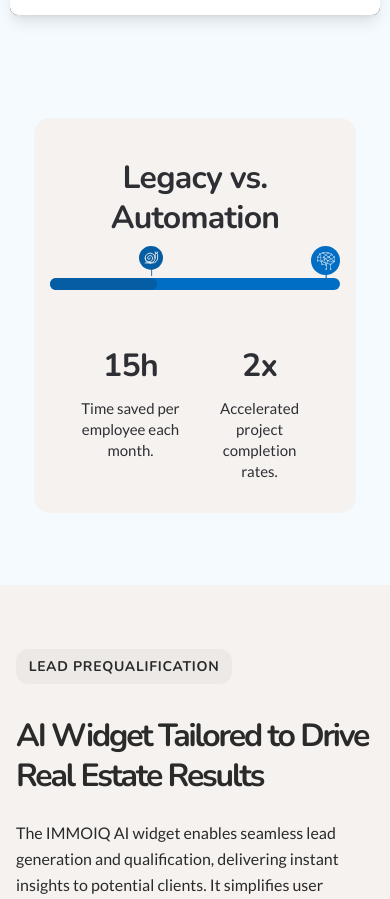
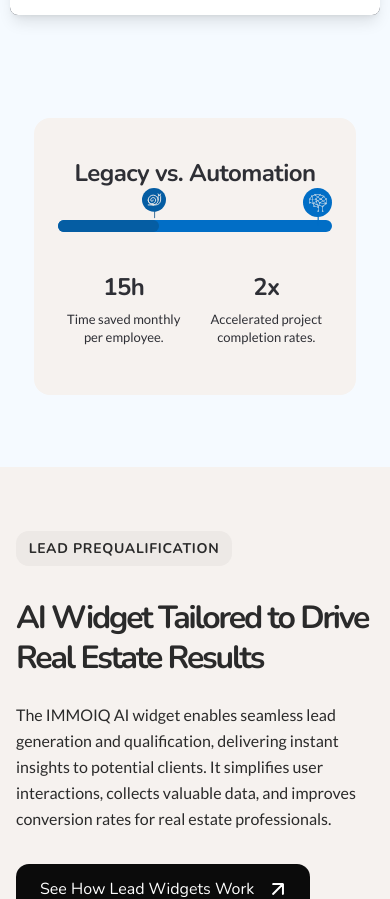
Before and after one commit to anonfaded/dotwebv3, a Next.js app: page /en in a window 390 px wide. Shown: the part 1222-2121 px from the top of the page. Built offline with nearby package versions, Linux system fonts and the light colour scheme.

Commit message:
refactor ComparisonStats: adjust layout and text styles for improved mobile responsiveness

```diff
--- a/src/components/ui/ComparisonStats.tsx
+++ b/src/components/ui/ComparisonStats.tsx
@@ -6,7 +6,7 @@ import Image from 'next/image';
 export default function ComparisonStats() {
   return (
     <motion.div
-      className="w-full bg-[#F6F2EF] rounded-2xl p-4 sm:p-6 lg:p-8 min-w-[320px] max-w-[1200px] mx-auto my-8"
+      className="w-full bg-[#F6F2EF] rounded-2xl p-4 sm:p-6 lg:p-8 min-w-0 max-w-[1200px] mx-auto my-8"
       initial={{ opacity: 0, y: 20 }}
       animate={{ opacity: 1, y: 0 }}
       transition={{ duration: 0.5 }}
@@ -68,13 +68,13 @@ export default function ComparisonStats() {
       </div>
 
       {/* Mobile Version Layout */}
-      <div className="sm:hidden flex flex-col mt-6">
-                {/* Legacy section in second row */}
-                <div className="text-center w-full">
-          <h3 className="font-nunito text-[32px] font-bold leading-tight tracking-tight text-[#2E2F35] text-center mb-10">
+      <div className="sm:hidden flex flex-col mt-6 w-full max-w-full overflow-x-hidden px-2">
+        {/* Legacy section in second row */}
+        <div className="text-center w-full">
+          <h3 className="font-nunito text-[24px] sm:text-[32px] font-bold leading-tight tracking-tight text-[#2E2F35] text-center mb-8">
             Legacy vs. Automation
           </h3>
-          <div className="relative w-full max-w-[651.36px] mx-auto mb-14">
+          <div className="relative w-full max-w-full mx-auto mb-10">
             {/* Middle icon */}
             <div className="absolute left-[35%] -top-8">
               <Image
@@ -105,21 +105,27 @@ export default function ComparisonStats() {
             <div className="absolute left-0 top-0 w-[37%] h-3 bg-[#055DA3] rounded-full" />
           </div>
         </div>
-        {/* Flex container for phone screens */}
-        <div className="flex flex-row items-start justify-between w-full px-6">
 
+        {/* Flex container for phone screens - Adjusted spacing and widths */}
+        <div className="flex flex-row items-start justify-between w-full">
           {/* Left Stat (15h) */}
-          <div className="text-center w-1/2 pr-2">
-            <h2 className="font-nunito text-[32px] font-bold leading-tight tracking-tight text-[#2E2F35] mb-3">15h</h2>
-            <p className="font-lato text-[15px] leading-[1.4] text-[#2E2F35] mx-auto">
-              Time saved per employee each month.
+          <div className="text-center w-[48%]">
+            <h2 className="font-nunito text-[24px] xs:text-[28px] sm:text-[32px] font-bold leading-tight tracking-tight text-[#2E2F35] mb-2">15h</h2>
+            <p
+              className="font-lato text-[13px] xs:text-[14px] sm:text-[15px] leading-[1.4] text-[#2E2F35] mx-auto line-clamp-3 overflow-hidden"
+              style={{ height: '3.5rem' }}  // Adjusted to fixed height for exactly 3 lines
+            >
+              Time saved monthly per employee.
             </p>
           </div>
 
           {/* Right Stat (2x) */}
-          <div className="text-center w-1/2 pl-2">
-            <h2 className="font-nunito text-[32px] font-bold leading-tight tracking-tight text-[#2E2F35] mb-3">2x</h2>
-            <p className="font-lato text-[15px] leading-[1.4] text-[#2E2F35] mx-auto">
+          <div className="text-center w-[48%]">
+            <h2 className="font-nunito text-[24px] xs:text-[28px] sm:text-[32px] font-bold leading-tight tracking-tight text-[#2E2F35] mb-2">2x</h2>
+            <p
+              className="font-lato text-[13px] xs:text-[14px] sm:text-[15px] leading-[1.4] text-[#2E2F35] mx-auto line-clamp-3 overflow-hidden"
+              style={{ height: '3.5rem' }}  // Same fixed height to force exactly 3 lines
+            >
               Accelerated project completion rates.
             </p>
           </div>
```
